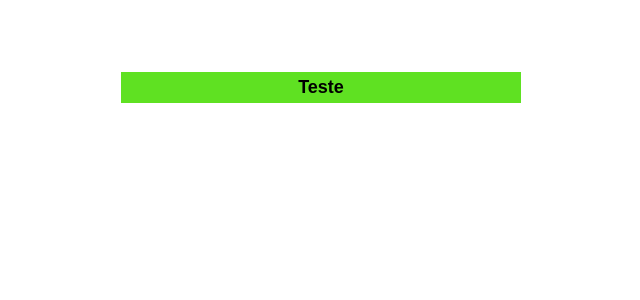
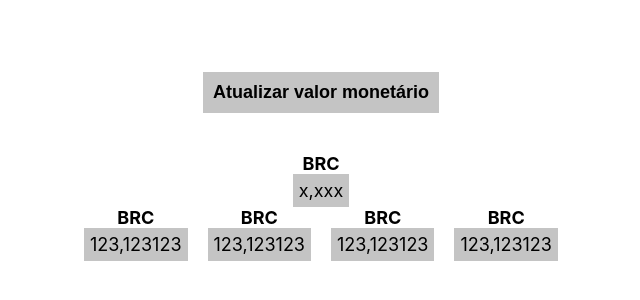
Before and after one commit to MuriloGon/crypto-index, a React (Create React App) app in the folder frontend/: page / in a window 1280 px wide. Shown: the part 178-478 px from the top of the page, without its empty margins (319-959 px from the left). Built offline with nearby package versions, Linux system fonts and the light colour scheme; the HTML template or start-up script is replaced by a standard one.

Commit message:
feat(front): implement home page

```diff
--- a/frontend/src/components/button.css
+++ b/frontend/src/components/button.css
@@ -1,9 +1,19 @@
 .custom-button {
   border: none;
-  padding: 5px 10px;
+  padding: 10px;
   width: 100%;
   font-size: 18px;
   font-weight: 600;
+}
+
+.custom-button:hover {
+  cursor: pointer;
+  filter: brightness(90%);
+}
+
+.custom-button:active {
+  cursor: pointer;
+  filter: brightness(110%);
 }
 
 .primary {
--- /dev/null
+++ b/frontend/src/pages/home.css
@@ -0,0 +1,19 @@
+.home-container {
+  display: flex;
+  flex-flow: column;
+  align-items: center;
+}
+
+.home-container button {
+  max-width: fit-content;
+}
+.currencies-prices {
+  margin-top: 40px;
+}
+
+.currencies-others {
+  display: flex;
+}
+.currencies-others > * {
+  margin: 0 10px;
+}
--- a/frontend/src/pages/home.tsx
+++ b/frontend/src/pages/home.tsx
@@ -1,10 +1,30 @@
 import React from "react";
 import Button from "../components/button";
+import PriceLabeled from "../components/priceLabeled";
+
+import "./home.css"
 
 function Home() {
+  const currencies = ['A', 'B', 'C', 'D'];
+
   return (
-    <div>
-      <Button text="Teste" color="primary" onClick={() => {}} />
+    <div className="home-container">
+      <Button
+        text="Atualizar valor monetário"
+        color="secondary"
+        onClick={() => { }}
+      />
+
+      <div className="currencies-prices">
+        <div className="currencies-btc">
+          <PriceLabeled code="BRC" price="x,xxx" />
+        </div>
+        <div className="currencies-others">
+          {currencies.map((x, i) => (
+            <PriceLabeled code="BRC" price="123,123123" />
+          ))}
+        </div>
+      </div>
     </div>
   )
 }
```
